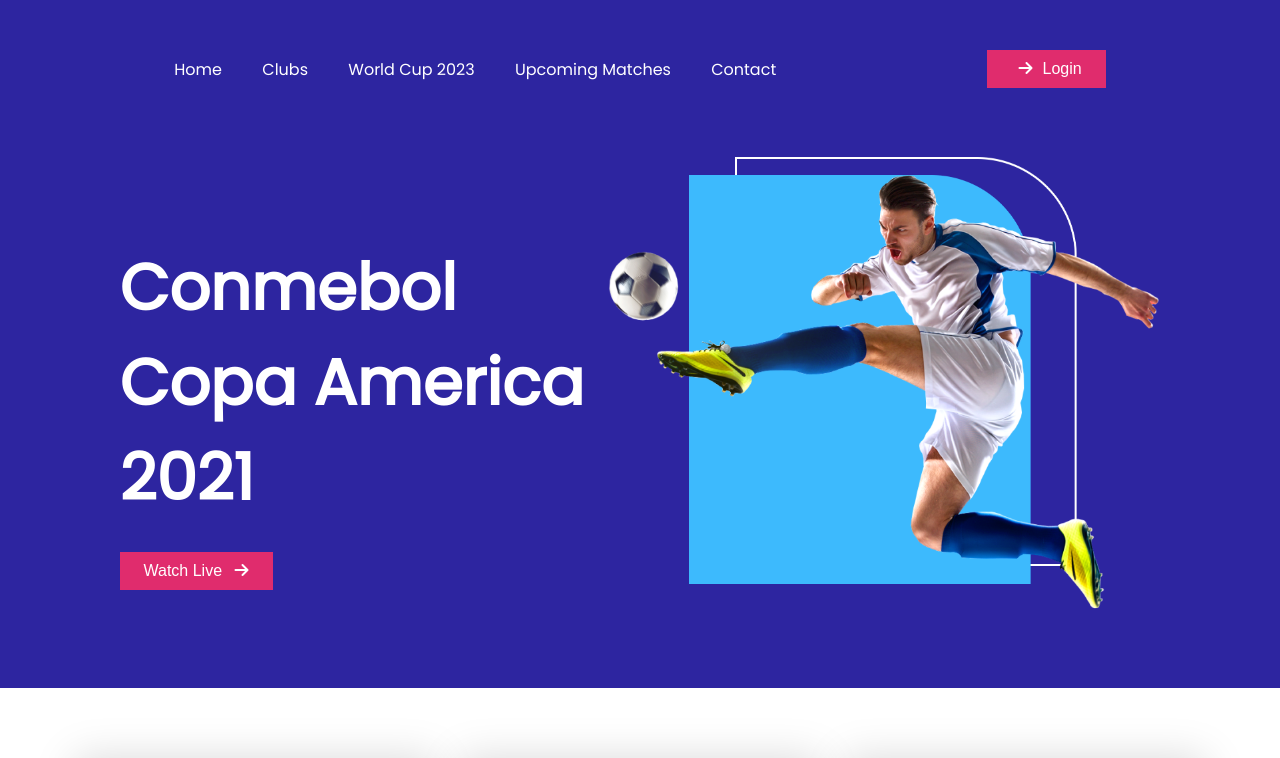
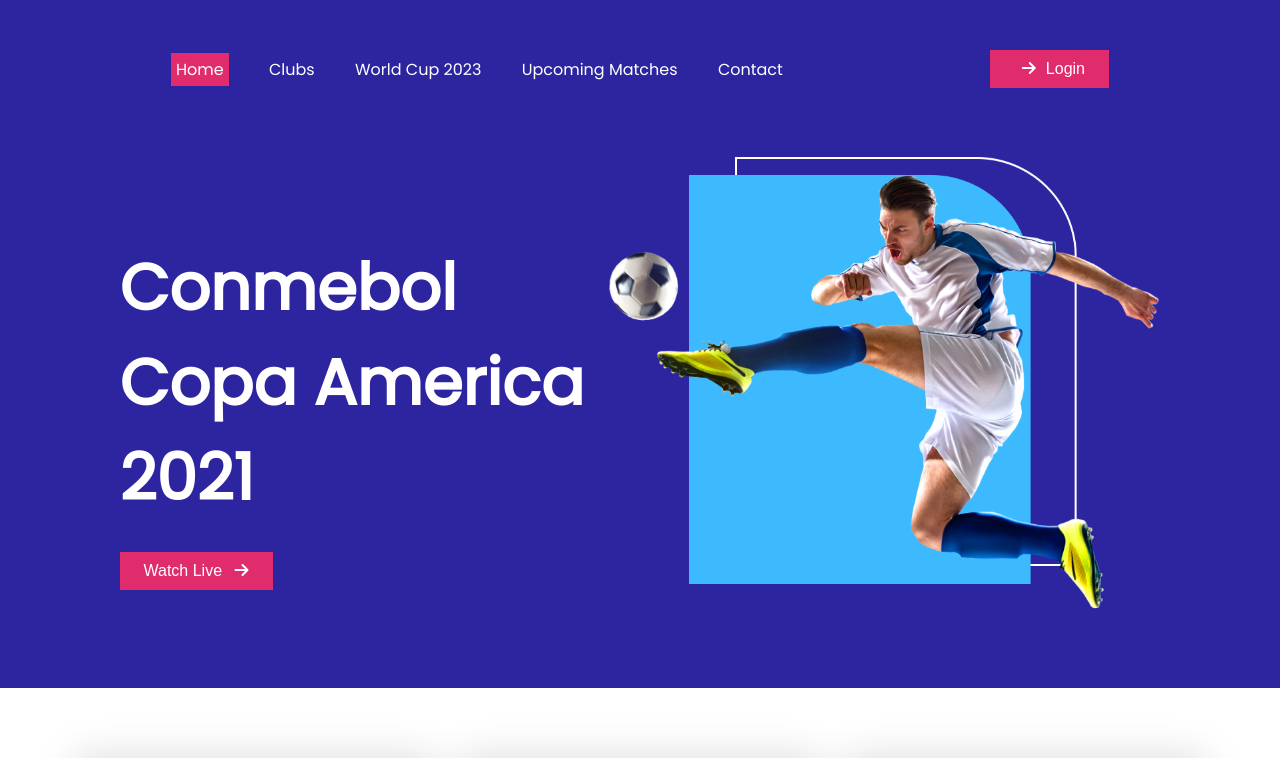
Before and after one commit to WPJuwel/football, a plain HTML site: page index.html in a window 1280 px wide. In both pictures the pointer is over the link "Home". Shown: the top 758 px of the page. Drawn offline with Linux system fonts and the light colour scheme.

Commit message:
website-done

```diff
--- a/styles.css
+++ b/styles.css
@@ -26,6 +26,10 @@ nav {
 .login-btn a {
     color: white;
     text-decoration: none;
+}
+.menu a:hover{
+    background-color: #e02c6d;
+    padding: 5px;
 }
 button.login-btn {
     background-color: #E02C6D;
@@ -62,6 +66,7 @@ button.watch-btn-top{
 button.watch-btn-top:hover{
     background-color: #3dbafd;
     cursor:pointer
+    transform: rotate(360deg);
 }
 button.watch-btn-top a{
     text-decoration: none;
```
